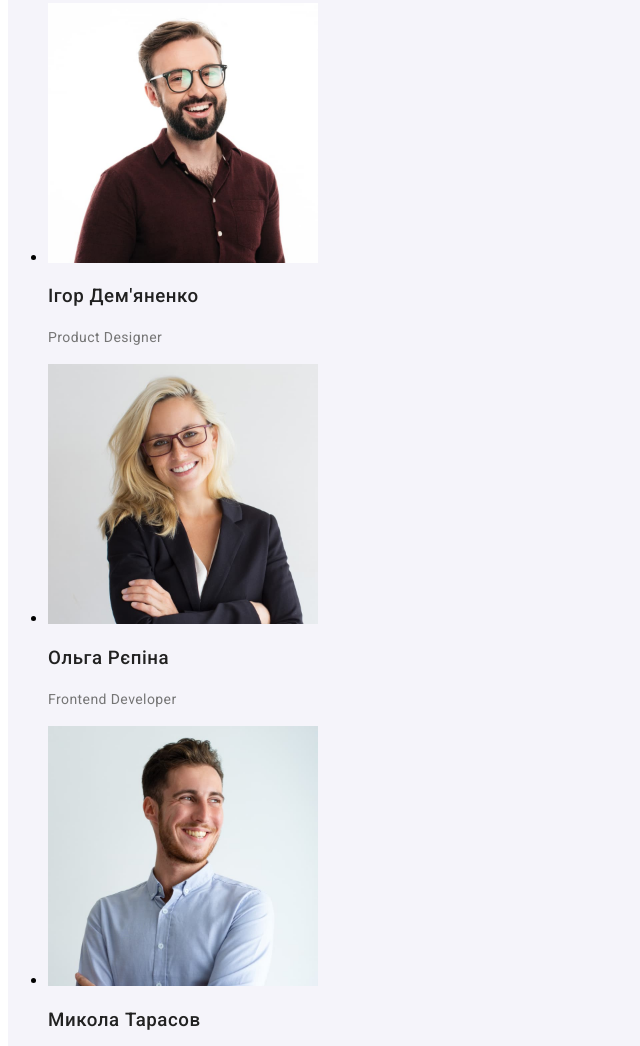
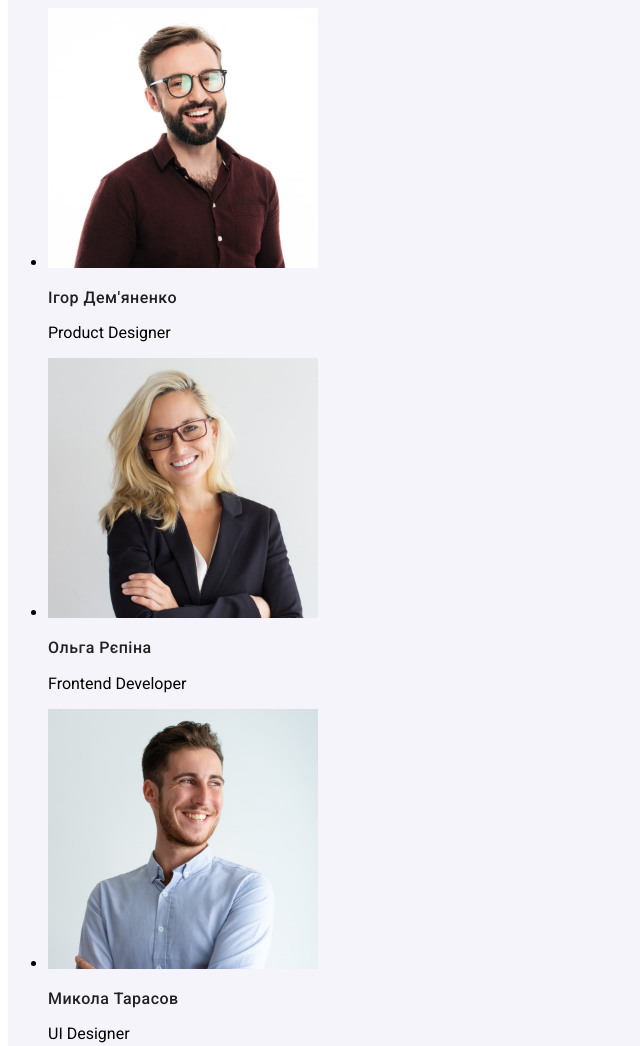
Before and after one commit to edwardzaitcev/goit-markup-hw-02, a plain HTML site: page index.html in a window 1280 px wide. Shown: the part 1595-2641 px from the top of the page, without its empty margins (0-640 px from the left). Drawn offline with Linux system fonts and the light colour scheme.

Commit message:
напевно остання правка

```diff
--- a/css/styles.css
+++ b/css/styles.css
@@ -95,8 +95,7 @@ a class="header-link link"*/
   text-transform: uppercase;
   color: #212121;
 }
-.text-paragraf {
-  font-weight: 400;
+.text-paragraph {
   font-size: 14px;
   line-height: 1.71;
   letter-spacing: 0.03em;
@@ -133,7 +132,7 @@ a class="header-link link"*/
 }
 .team-desc {
   font-weight: 500;
-
+  font-size: 16px;
   line-height: 1.19;
 
   letter-spacing: 0.03em;
```
